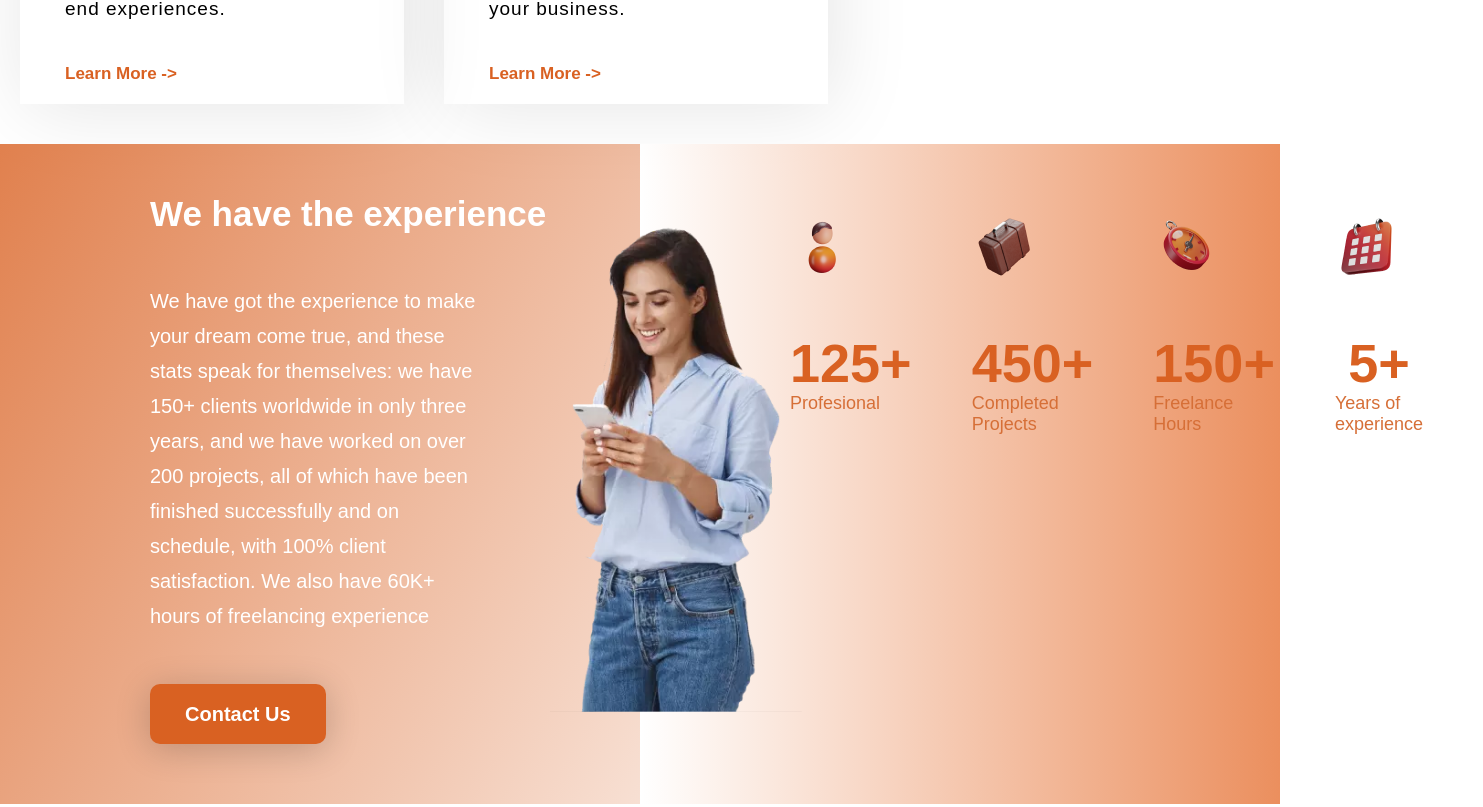
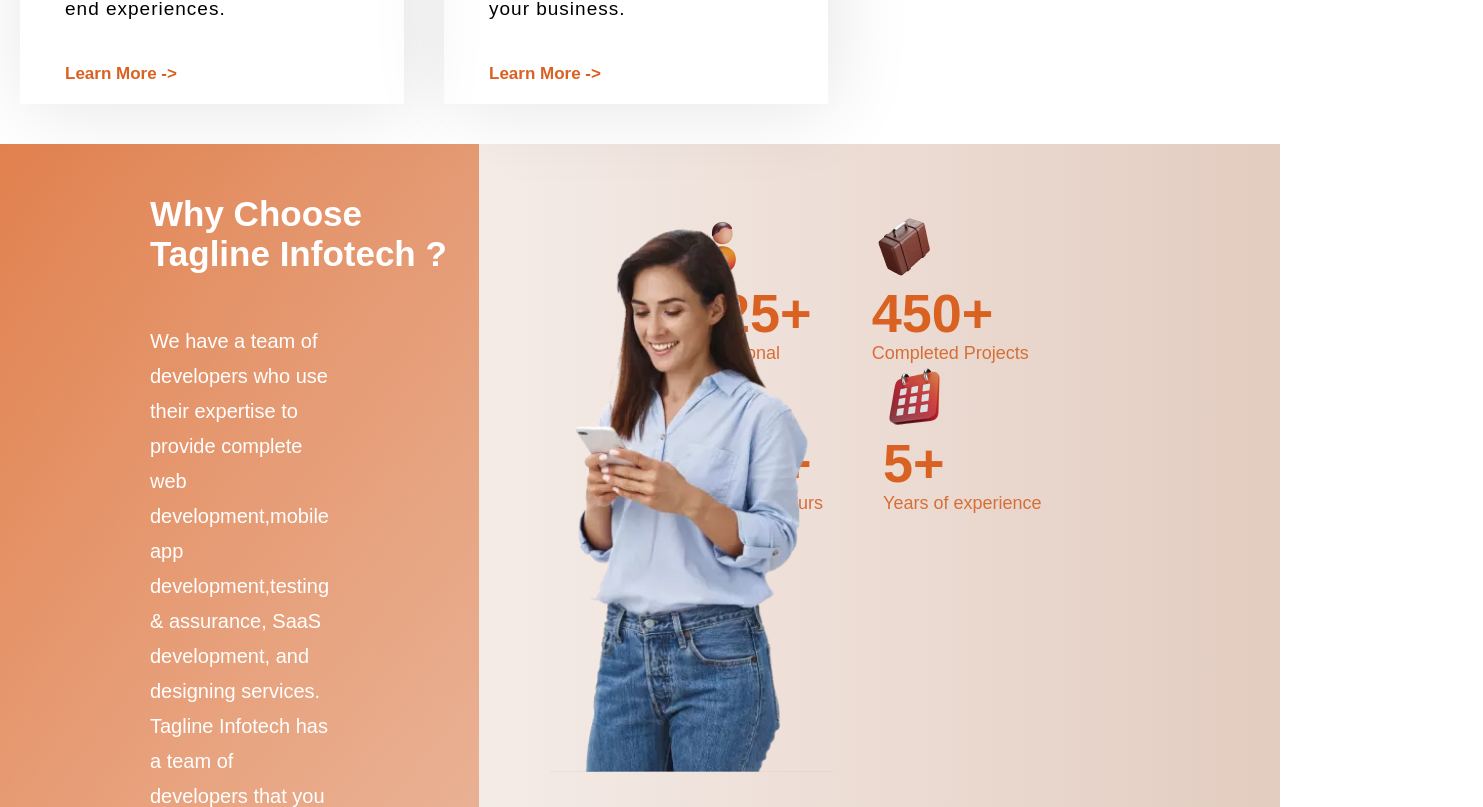
Before and after one commit to vishalv-tagline/angular-tagline, an Angular app: page / in a window 1280 px wide. Shown: the part 1873-2680 px from the top of the page, 1483 px wide, since content can reach past the window. Built offline with nearby package versions, Linux system fonts and the light colour scheme.

Commit message:
Implementing exprence section

```diff
--- a/src/app/app.component.html
+++ b/src/app/app.component.html
@@ -38,23 +38,25 @@
 
   <!-- ___________________________________________________________ -->
   <div class="experience">
-    <div class="contentexp">
+    <!-- <div class="contentexp">
       <h2>{{exprience.title}}</h2>
       <p>{{exprience.des}}</p>
       <button>Contact Us</button>
-    </div>
+    </div> -->
+    <app-exprienceleft [exprienceTitle]="chooseHead" [exprienceDes]="chooseDes"></app-exprienceleft>
+
     <span>
-      <img [src]="womenImg" height="490">
+      <img [src]="womenImg" height="550">
     </span>
-
-    <div class="numberexp">
+    <!--<div class="numberexp">
       <div class="fulldiv1">
         <div class="div1" *ngFor="let number of numbers">
           <img [src]="number.image">
           <h1>{{number.heading}}</h1>
           <h5>{{number.head2}}</h5>
         </div>
-      </div>
+      </div> -->
+    <app-exprienceright [numbersDatas]="numbers"></app-exprienceright>
     <!-- <div class="div2">
         <img [src]="numExp2.image">
         <h1>{{numExp2.heading}}</h1>
@@ -73,7 +75,7 @@
         <h1>{{numExp4.heading}}</h1>
         <h5>{{numExp4.head2}}</h5>
       </div>
-    </div> -->
+    </div>-->
   </div>
 </div>
 
@@ -280,8 +282,7 @@
 
   <div class="lastfooterdiv">
     <img src="../assets/images/tagline-stamp.png">
-      <div><a href="" style="text-decoration: none;color: gray;font-size: 17px;">Follow Us <i
-            class="bi bi-facebook"></i>
+    <div><a href="" style="text-decoration: none;color: gray;font-size: 17px;">Follow Us <i class="bi bi-facebook"></i>
         <i class="bi bi-linkedin"></i>
         <i class="bi bi-twitter"></i>
         <i class="bi bi-instagram"></i>
--- a/src/app/app.component.scss
+++ b/src/app/app.component.scss
@@ -217,58 +217,60 @@
     display: flex;
     width: 100%;
     min-height: 68vh;
+    background: linear-gradient(to left, #e3ccc0, #ffffffc8);
+    color: #d66f37;
 }
 
-.experience .contentexp {
-    width: 50%;
-    background: linear-gradient(119.18deg, rgba(217, 97, 34, .8) 0%, rgba(217, 97, 34, .2) 100%);
-    text-align: center;
-    padding-bottom: 60px;
-}
+// .experience .contentexp {
+//     width: 50%;
+//     background: linear-gradient(119.18deg, rgba(217, 97, 34, .8) 0%, rgba(217, 97, 34, .2) 100%);
+//     text-align: center;
+//     padding-bottom: 60px;
+// }
 
-.experience .contentexp h2 {
-    font-family: poppins, sans-serif;
-    font-size: 35px;
-    color: #fff;
-    font-weight: bold;
-    margin: 50px 0 25px 150px;
-    text-align: left;
-}
+// .experience .contentexp h2 {
+//     font-family: poppins, sans-serif;
+//     font-size: 35px;
+//     color: #fff;
+//     font-weight: bold;
+//     margin: 50px 0 25px 150px;
+//     text-align: left;
+// }
 
-.experience .contentexp p {
-    margin: 50px 150px;
-    font-family: poppins, sans-serif;
-    font-size: 20px;
-    color: #fff;
-    text-align: left;
-    line-height: 35px;
-}
+// .experience .contentexp p {
+//     margin: 50px 150px;
+//     font-family: poppins, sans-serif;
+//     font-size: 20px;
+//     color: #fff;
+//     text-align: left;
+//     line-height: 35px;
+// }
 
-.experience .contentexp button {
-    border: none;
-    height: 60px;
-    min-width: 20%;
-    font-size: 20px;
-    background: #D96122;
-    line-height: 30px;
-    font-weight: 700;
-    padding: 13px 35px;
-    color: #fff;
-    border-radius: 10px;
-    margin: 25px 20px;
-    cursor: pointer;
-    box-shadow: 0 5px 35px rgb(0 0 0 / 20%);
-    justify-content: start;
-    float: left;
-    margin: 0 150px;
-}
+// .experience .contentexp button {
+//     border: none;
+//     height: 60px;
+//     min-width: 20%;
+//     font-size: 20px;
+//     background: #D96122;
+//     line-height: 30px;
+//     font-weight: 700;
+//     padding: 13px 35px;
+//     color: #fff;
+//     border-radius: 10px;
+//     margin: 25px 20px;
+//     cursor: pointer;
+//     box-shadow: 0 5px 35px rgb(0 0 0 / 20%);
+//     justify-content: start;
+//     float: left;
+//     margin: 0 150px;
+// }
 
-.experience .contentexp button:hover {
-    background-color: #fff;
-    color: #D96122;
-    transition: all ease-in .3s;
-    border: 2px solid #D96122;
-}
+// .experience .contentexp button:hover {
+//     background-color: #fff;
+//     color: #D96122;
+//     transition: all ease-in .3s;
+//     border: 2px solid #D96122;
+// }
 
 .experience span{
     z-index: 10;
@@ -276,70 +278,71 @@
     margin-left:43%;
     margin-top: 78px;
 }
-.experience .numberexp {
-    background: linear-gradient(to left, #eb8f5e, #ffffffc8);
-    width: 50%;
-    color: #d66f37;
-    font-family: poppins, sans-serif;
-}
 
-.experience .numberexp .fulldiv1,
-.fulldiv2 {
-    display: flex;
-    margin: 70px 0px 0px 150px;
-}
+// .experience .numberexp {
+//     background: linear-gradient(to left, #eb8f5e, #ffffffc8);
+//     width: 50%;
+//     color: #d66f37;
+//     font-family: poppins, sans-serif;
+// }
 
-.experience .numberexp .fulldiv1 .div1 h1 {
-    font-weight: 600;
-    font-size: 54px;
-    line-height: 60px;
-    color: #d96122;
-    padding-right: 60px;
-}
+// .experience .numberexp .fulldiv1,
+// .fulldiv2 {
+//     display: flex;
+//     margin: 70px 0px 0px 150px;
+// }
 
-.experience .numberexp .fulldiv1 .div1 h5 {
-    font-weight: 500;
-    font-size: 18px;
-    padding-right: 60px;
-}
+// .experience .numberexp .fulldiv1 .div1 h1 {
+//     font-weight: 600;
+//     font-size: 54px;
+//     line-height: 60px;
+//     color: #d96122;
+//     padding-right: 60px;
+// }
 
-.experience .numberexp .fulldiv1 .div2 h1 {
-    font-weight: 600;
-    font-size: 54px;
-    line-height: 60px;
-    color: #d96122;
-}
+// .experience .numberexp .fulldiv1 .div1 h5 {
+//     font-weight: 500;
+//     font-size: 18px;
+//     padding-right: 60px;
+// }
 
-.experience .numberexp .fulldiv1 .div2 h5 {
-    font-weight: 500;
-    font-size: 18px;
-}
+// .experience .numberexp .fulldiv1 .div2 h1 {
+//     font-weight: 600;
+//     font-size: 54px;
+//     line-height: 60px;
+//     color: #d96122;
+// }
 
-.experience .numberexp .fulldiv2 .div3 h1 {
-    font-weight: 600;
-    font-size: 54px;
-    line-height: 60px;
-    color: #d96122;
-    padding-right: 60px;
-}
+// .experience .numberexp .fulldiv1 .div2 h5 {
+//     font-weight: 500;
+//     font-size: 18px;
+// }
 
-.experience .numberexp .fulldiv2 .div3 h5 {
-    font-weight: 500;
-    font-size: 18px;
-    padding-right: 60px;
-}
+// .experience .numberexp .fulldiv2 .div3 h1 {
+//     font-weight: 600;
+//     font-size: 54px;
+//     line-height: 60px;
+//     color: #d96122;
+//     padding-right: 60px;
+// }
 
-.experience .numberexp .fulldiv2 .div4 h1 {
-    font-weight: 600;
-    font-size: 54px;
-    line-height: 60px;
-    color: #d96122;
-}
+// .experience .numberexp .fulldiv2 .div3 h5 {
+//     font-weight: 500;
+//     font-size: 18px;
+//     padding-right: 60px;
+// }
 
-.experience .numberexp .fulldiv2 .div4 h5 {
-    font-weight: 500;
-    font-size: 18px;
-}
+// .experience .numberexp .fulldiv2 .div4 h1 {
+//     font-weight: 600;
+//     font-size: 54px;
+//     line-height: 60px;
+//     color: #d96122;
+// }
+
+// .experience .numberexp .fulldiv2 .div4 h5 {
+//     font-weight: 500;
+//     font-size: 18px;
+// }
 
 /* ____________________________________________________________________ */
 
--- a/src/app/app.module.ts
+++ b/src/app/app.module.ts
@@ -6,13 +6,17 @@
 import { ChildrenComponent } from './children/children.component';
 import { OurservicesComponent } from './ourservices/ourservices.component';
 import { NavbarComponent } from './navbar/navbar.component';
+import { ExpriencerightComponent } from './exprienceright/exprienceright.component';
+import { ExprienceleftComponent } from './exprienceleft/exprienceleft.component';
 
 @NgModule({
   declarations: [
     AppComponent,
     ChildrenComponent,
     OurservicesComponent,
-    NavbarComponent
+    NavbarComponent,
+    ExpriencerightComponent,
+    ExprienceleftComponent
   ],
   imports: [
     BrowserModule,
--- /dev/null
+++ b/src/app/exprienceleft/exprienceleft.component.html
@@ -0,0 +1,8 @@
+<!-- <p>exprienceleft works!</p> -->
+<div class="experience">
+    <div class="contentexp">
+        <h2>{{exprienceTitle}}</h2>
+        <p>{{exprienceDes}}</p>
+        <button>Contact Us</button>
+    </div>
+</div>
--- /dev/null
+++ b/src/app/exprienceleft/exprienceleft.component.scss
@@ -0,0 +1,61 @@
+.experience {
+    display: flex;
+    width: 81%;
+    min-height: 68vh;
+}
+
+.experience .contentexp {
+    background: linear-gradient(119.18deg, rgba(217, 97, 34, .8) 0%, rgba(217, 97, 34, .2) 100%);
+    text-align: center;
+    padding-bottom: 60px;
+}
+
+.experience .contentexp h2 {
+    font-family: poppins, sans-serif;
+    font-size: 35px;
+    color: #fff;
+    font-weight: bold;
+    margin: 50px 0 25px 150px;
+    text-align: left;
+}
+
+.experience .contentexp p {
+    margin: 50px 150px;
+    font-family: poppins, sans-serif;
+    font-size: 20px;
+    color: #fff;
+    text-align: left;
+    line-height: 35px;
+}
+
+.experience .contentexp button {
+    border: none;
+    height: 60px;
+    min-width: 20%;
+    font-size: 20px;
+    background: #D96122;
+    line-height: 30px;
+    font-weight: 700;
+    padding: 13px 35px;
+    color: #fff;
+    border-radius: 10px;
+    margin: 25px 20px;
+    cursor: pointer;
+    box-shadow: 0 5px 35px rgb(0 0 0 / 20%);
+    justify-content: start;
+    float: left;
+    margin: 0 150px;
+}
+
+.experience .contentexp button:hover {
+    background-color: #fff;
+    color: #D96122;
+    transition: all ease-in .3s;
+    border: 2px solid #D96122;
+}
+
+// .experience {
+//     background: linear-gradient(to left, #eb8f5e, #ffffffc8);
+//     color: #d66f37;
+//     font-family: poppins, sans-serif;
+// }
--- /dev/null
+++ b/src/app/exprienceleft/exprienceleft.component.ts
@@ -0,0 +1,18 @@
+import { Component, Input, OnInit } from '@angular/core';
+
+@Component({
+  selector: 'app-exprienceleft',
+  templateUrl: './exprienceleft.component.html',
+  styleUrls: ['./exprienceleft.component.scss']
+})
+export class ExprienceleftComponent implements OnInit {
+
+  @Input() exprienceTitle: string = '';
+  @Input() exprienceDes: string = '';
+
+  constructor() { }
+
+  ngOnInit(): void {
+  }
+
+}
--- /dev/null
+++ b/src/app/exprienceright/exprienceright.component.html
@@ -0,0 +1,12 @@
+<!-- <p>exprienceright works!</p> -->
+<div class="experience">
+    <div class="numberexp">
+        <div class="fulldiv1">
+            <div class="div1" *ngFor="let number of numbersDatas">
+                <img [src]="number.image">
+                <h1>{{number.heading}}</h1>
+                <h5>{{number.head2}}</h5>
+            </div>
+        </div>
+    </div>
+</div>
--- /dev/null
+++ b/src/app/exprienceright/exprienceright.component.scss
@@ -0,0 +1,71 @@
+.fulldiv1{
+    width: 590px;
+    display: flex;
+    flex-direction: row;
+}
+
+.experience .numberexp .fulldiv1,
+.fulldiv2 {
+    display: flex;
+    flex-wrap: wrap;
+    flex-direction: row;
+    margin: 70px 0px 0px 150px;
+}
+
+.experience .numberexp .fulldiv1 .div1 h1 {
+    font-weight: 600;
+    font-size: 54px;
+    line-height: 60px;
+    color: #d96122;
+    padding-right: 60px;
+}
+
+.experience .numberexp .fulldiv1 .div1 h5 {
+    font-weight: 500;
+    font-size: 18px;
+    padding-right: 60px;
+}
+
+// .experience .numberexp .fulldiv1 .div2 h1 {
+//     font-weight: 600;
+//     font-size: 54px;
+//     line-height: 60px;
+//     color: #d96122;
+// }
+
+// .experience .numberexp .fulldiv1 .div2 h5 {
+//     font-weight: 500;
+//     font-size: 18px;
+// }
+
+// .experience .numberexp .fulldiv2 .div3 h1 {
+//     font-weight: 600;
+//     font-size: 54px;
+//     line-height: 60px;
+//     color: #d96122;
+//     padding-right: 60px;
+// }
+
+// .experience .numberexp .fulldiv2 .div3 h5 {
+//     font-weight: 500;
+//     font-size: 18px;
+//     padding-right: 60px;
+// }
+
+// .experience .numberexp .fulldiv2 .div4 h1 {
+//     font-weight: 600;
+//     font-size: 54px;
+//     line-height: 60px;
+//     color: #d96122;
+// }
+
+// .experience .numberexp .fulldiv2 .div4 h5 {
+//     font-weight: 500;
+//     font-size: 18px;
+// }
+
+// .experience{
+//     background: linear-gradient(to left, #eb8f5e, #ffffffc8);
+//     color: #d66f37;
+//     font-family: poppins, sans-serif;
+// }
```
Also changed, not shown: src/app/exprienceright/exprienceright.component.ts (added, +21 -0 lines), 2 other files (tests, documents, lock files or other folders). Lines whose indentation alone changed are shown as unchanged.
